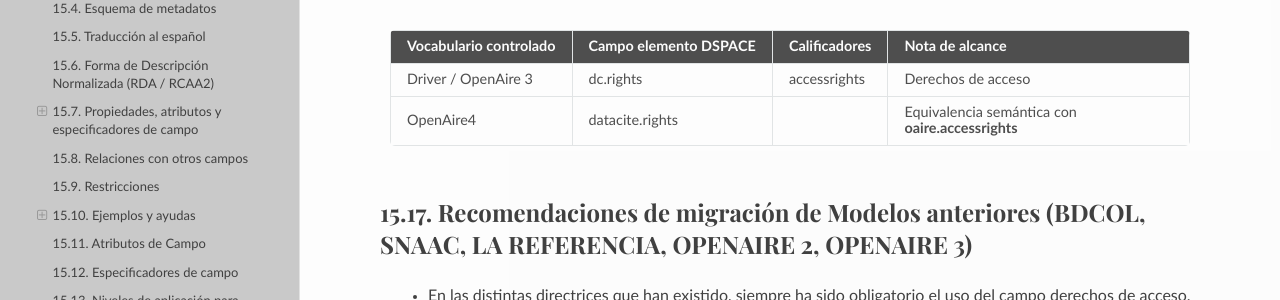
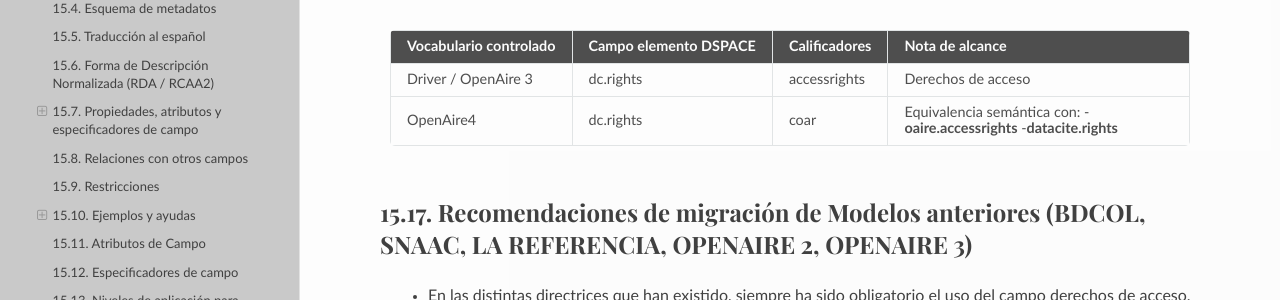
Before and after one commit to rcic/openaire4, a Sphinx documentation site: the page built from docs/field_accessrights.rst, in a window 1280 px wide and 900 px high, scrolled down 3505 px. Shown: the part 155-455 px from the top of the window. Built offline with Sphinx 7.4.7 and the Read the Docs theme 2.0.0, drawn with Linux system fonts in a browser that asks for light colours; some web fonts are replaced; a script that is not in the unit is left out.

Commit message:
Update field_accessrights.rst

```diff
--- a/docs/field_accessrights.rst
+++ b/docs/field_accessrights.rst
@@ -172,8 +172,9 @@ Se recomienda crear/modificar el componente de registro de metadatos (y sus corr
 +========================+=======================+===============+============================+
 | Driver / OpenAire 3    | dc.rights             | accessrights  | Derechos de acceso         |
 +------------------------+-----------------------+---------------+----------------------------+
-| OpenAire4              | datacite.rights       |               | Equivalencia semántica con |
-|                        |                       |               | **oaire.accessrights**     |
+| OpenAire4              | dc.rights             | coar          | Equivalencia semántica con:|
+|                        |                       |               | -**oaire.accessrights**    |
+|                        |                       |               | -**datacite.rights**       |
 +------------------------+-----------------------+---------------+----------------------------+
 
 Recomendaciones de migración de Modelos anteriores (BDCOL, SNAAC, LA REFERENCIA, OPENAIRE 2, OPENAIRE 3)
```
